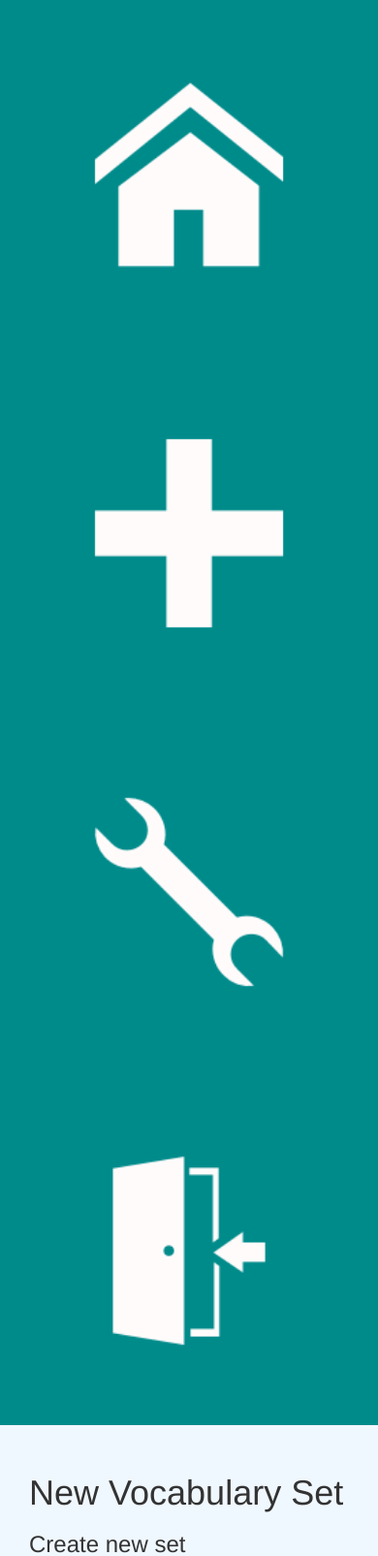
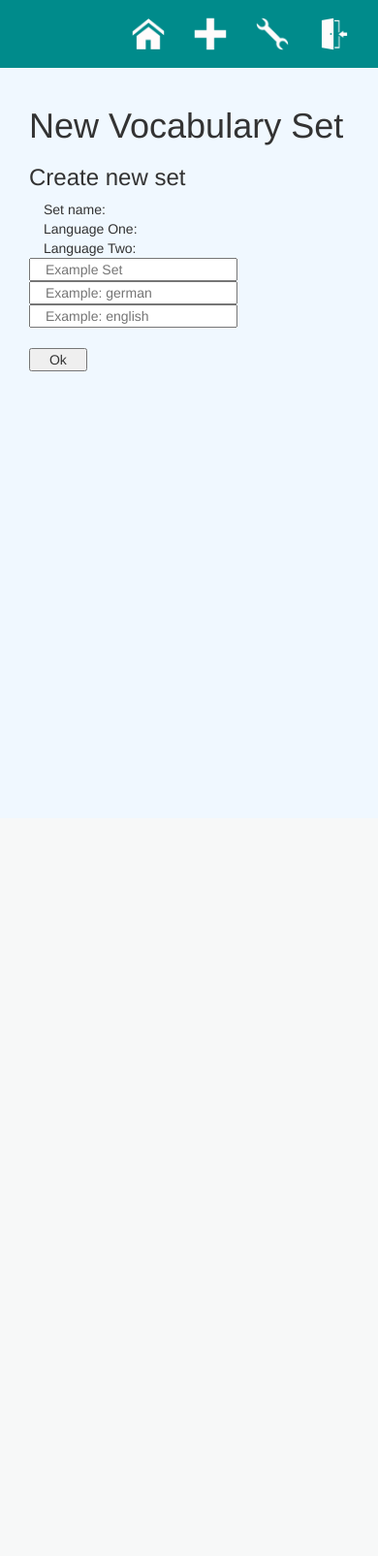
Before and after one commit to MHoldAcc/LangWiz, a PHP site: page /pages/newset.php in a window 390 px wide. Shown: the top 1605 px of the page at 97% size. After the commit the page ends 383 px from the top, so only its background shows below. Run offline with PHP 8.4, Linux system fonts and the light colour scheme; some libraries are stand-ins or nearby versions.

Commit message:
Added responsive Menu

```diff
--- a/assets/css/default.css
+++ b/assets/css/default.css
@@ -74,6 +74,22 @@
     margin-bottom: 10px;
 }
 
+@media only screen and (max-width: 767px) {
+    .page .menu {
+        height: auto;
+        min-height: 70px;
+    }
+    .page .menu .buttons img {
+        margin-top: 5px;
+        height: 60px;
+        width:auto;
+        display: inline-block;
+    }
+    .page .menu .buttons{
+        margin-right: auto;
+        float: right;
+    }
+}
 .dashboard .vocab{
     height: 30px;
     background-color: gray;
```
